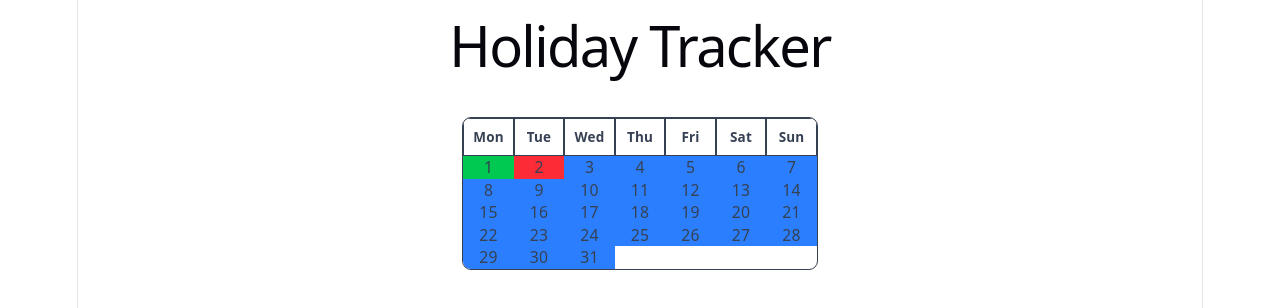
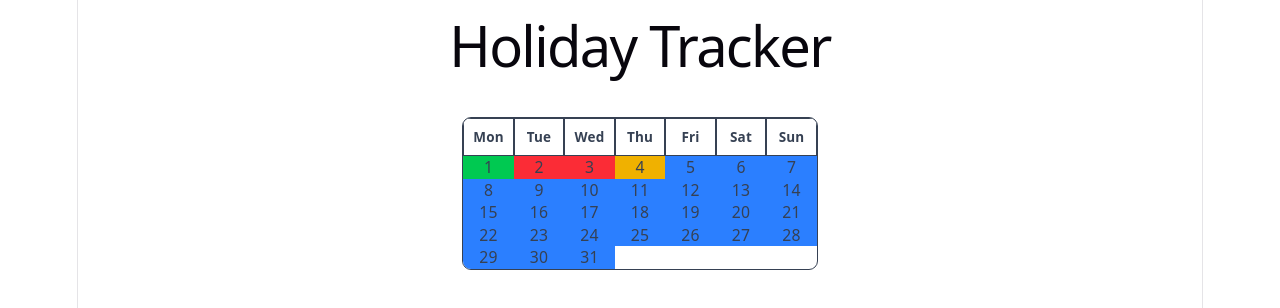
Before and after one commit to mattthughes/holiday-tracker, a React (Vite) app in the folder holiday-tracker/: page / in a window 1280 px wide. Shown: the top 308 px of the page. Built offline with nearby package versions, Linux system fonts and the light colour scheme.

Commit message:
Added utils file for availability data to clean up calendar component

```diff
--- a/holiday-tracker/src/components/Calendar.jsx
+++ b/holiday-tracker/src/components/Calendar.jsx
@@ -1,4 +1,5 @@
 import React from 'react'
+import availability from '../utils/availability'
 
 const Calendar = () => {
     const weekDays = ['Mon', 'Tue', 'Wed', 'Thu', 'Fri', 'Sat', 'Sun'];
@@ -7,27 +8,7 @@ const Calendar = () => {
     const unavailable = 'bg-red-500';
     const limited = 'bg-yellow-500';
     const days = Array.from({ length: daysInMonth}, (_, index) => index +1)
-    const availability = [
-        {
-            day: 1,
-            status: 'available',
-            employeesOff: 3,
-            holidayLimit: 5,
-            remainingHolidays: 2,
-        },
-        {
-            day: 2,
-            status: 'unavailable',
-            employeesOff: 3,
-            holidayLimit: 8,
-            remainingHolidays: 2
-            }
 
-
-
-
-    ]
-    ;
     function getAvailabilityStatus(day) {
         console.log(day)
         const availabilityInfo = availability.find(item => item.day === day)
--- /dev/null
+++ b/holiday-tracker/src/utils/availability.js
@@ -0,0 +1,37 @@
+const availability = [
+        {
+            day: 1,
+            status: 'available',
+            employeesOff: 3,
+            holidayLimit: 5,
+            remainingHolidays: 2,
+        },
+        {
+            day: 2,
+            status: 'unavailable',
+            employeesOff: 3,
+            holidayLimit: 8,
+            remainingHolidays: 2
+            },
+
+            {
+            day: 3,
+            status: 'unavailable',
+            employeesOff: 3,
+            holidayLimit: 8,
+            remainingHolidays: 2
+            },
+
+            {
+            day: 4,
+            status: 'limited',
+            employeesOff: 3,
+            holidayLimit: 8,
+            remainingHolidays: 2
+            }
+
+
+    ]
+    ;
+
+export default availability;
```
